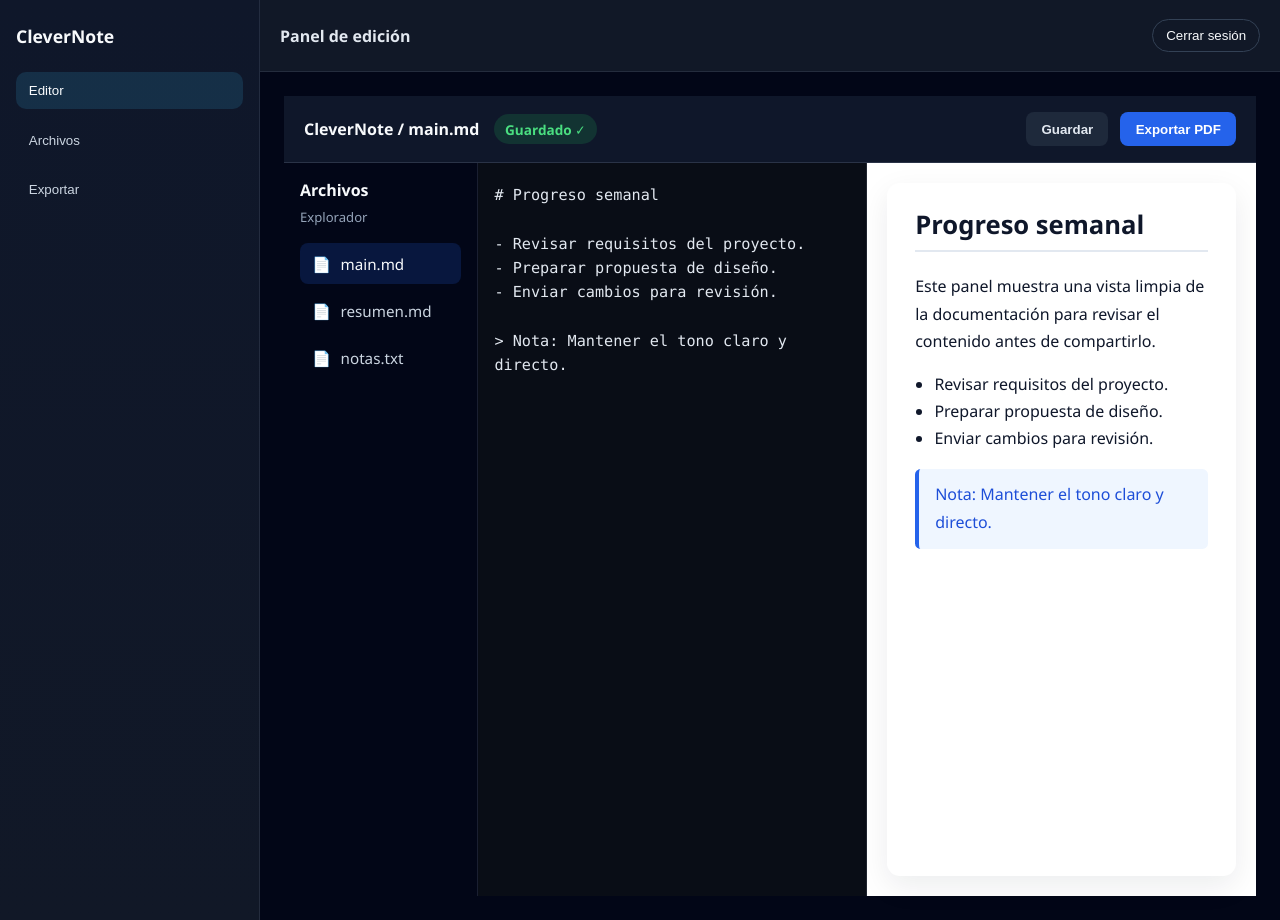
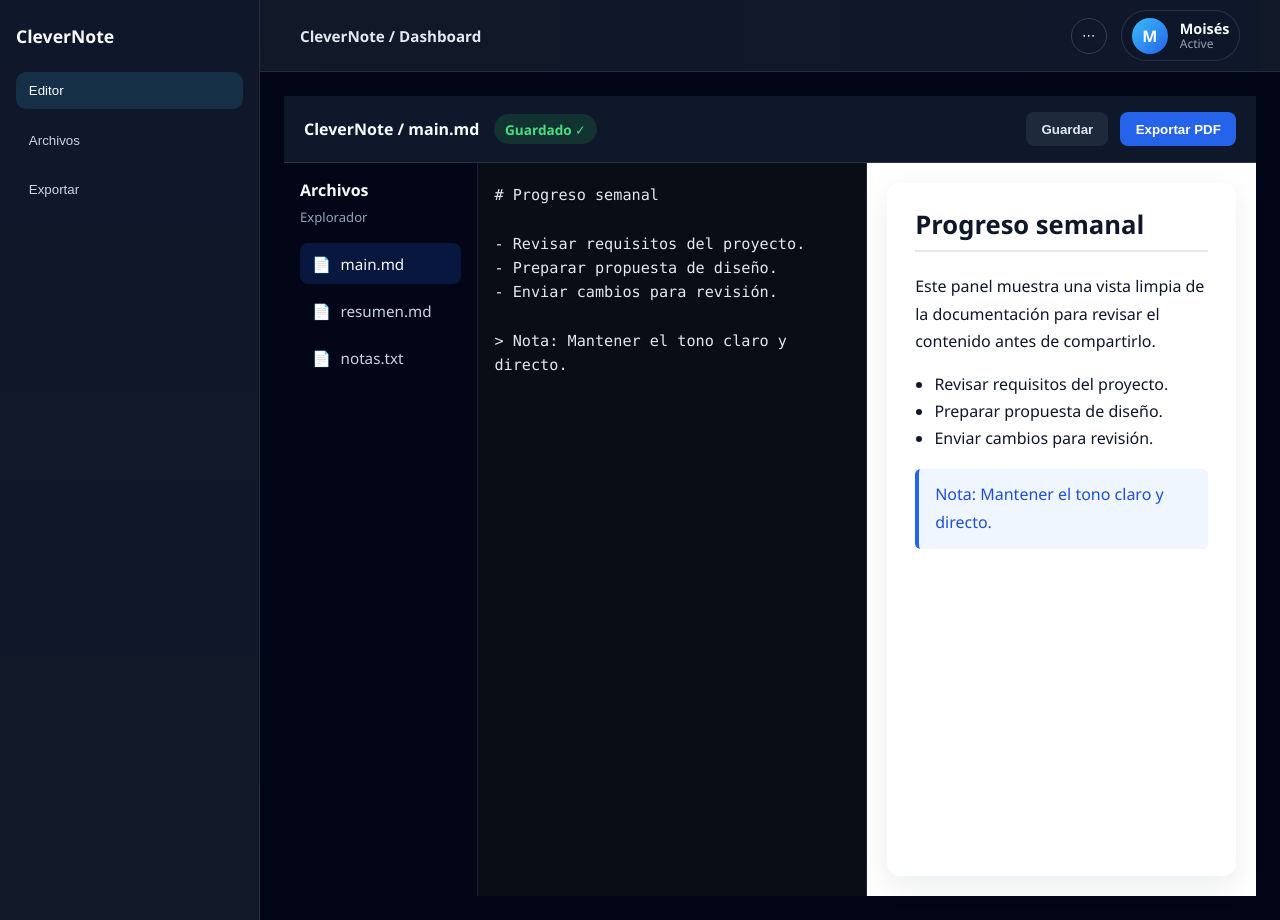
Before and after one commit to AkNdrow/PROYECTO-FINAL-PROGRAMACI-N-WEB, a React (Vite) app in the folder frontend/: page / in a window 1280 px wide. Both pictures are taken after typing "name@example.com", "Sample123" into the empty fields and a click on the button "Iniciar Sesión". Built offline with nearby package versions, Linux system fonts and the light colour scheme; the HTML template or start-up script is replaced by a standard one.

Commit message:
implementacion del  componente Navbar con barra superior e informacion de usuario

```diff
--- a/frontend/src/components/DashboardLayout.jsx
+++ b/frontend/src/components/DashboardLayout.jsx
@@ -1,5 +1,6 @@
 import React from 'react';
 import './DashboardLayout.css';
+import Navbar from './Navbar';
 
 export default function DashboardLayout({ children, onLogout }) {
   return (
@@ -20,12 +21,7 @@ export default function DashboardLayout({ children, onLogout }) {
       </aside>
 
       <header className="navbar-container">
-        <span className="navbar-title">Panel de edición</span>
-        {onLogout ? (
-          <button type="button" className="navbar-action" onClick={onLogout}>
-            Cerrar sesión
-          </button>
-        ) : null}
+        <Navbar userName="Moisés" title="CleverNote / Dashboard" />
       </header>
 
       <main className="content-container">{children}</main>
--- /dev/null
+++ b/frontend/src/components/Navbar.css
@@ -0,0 +1,75 @@
+.navbar-shell {
+  width: 100%;
+  height: 100%;
+  display: flex;
+  align-items: center;
+  justify-content: space-between;
+  padding: 0 1.25rem;
+  background: linear-gradient(90deg, #111827 0%, #0f172a 100%);
+  color: #f8fafc;
+}
+
+.navbar-breadcrumbs {
+  display: flex;
+  align-items: center;
+  gap: 0.5rem;
+}
+
+.navbar-title {
+  font-size: 0.95rem;
+  font-weight: 600;
+  color: #e2e8f0;
+}
+
+.navbar-actions {
+  display: flex;
+  align-items: center;
+  gap: 0.9rem;
+}
+
+.navbar-quick-action {
+  border: 1px solid #334155;
+  background: transparent;
+  color: #f8fafc;
+  border-radius: 999px;
+  width: 36px;
+  height: 36px;
+  cursor: pointer;
+}
+
+.navbar-profile {
+  display: flex;
+  align-items: center;
+  gap: 0.75rem;
+  padding: 0.4rem 0.6rem;
+  border: 1px solid rgba(148, 163, 184, 0.2);
+  border-radius: 999px;
+  background: rgba(15, 23, 42, 0.7);
+}
+
+.profile-avatar {
+  width: 36px;
+  height: 36px;
+  border-radius: 50%;
+  display: grid;
+  place-items: center;
+  font-weight: 700;
+  color: #f8fafc;
+  background: linear-gradient(135deg, #38bdf8, #2563eb);
+}
+
+.profile-info {
+  display: flex;
+  flex-direction: column;
+  line-height: 1.1;
+}
+
+.profile-name {
+  font-size: 0.9rem;
+  font-weight: 600;
+}
+
+.profile-role {
+  font-size: 0.75rem;
+  color: #94a3b8;
+}
--- /dev/null
+++ b/frontend/src/components/Navbar.jsx
@@ -0,0 +1,28 @@
+import React from 'react';
+import './Navbar.css';
+
+export default function Navbar({ userName = 'Usuario', title = 'CleverNote / Dashboard' }) {
+  return (
+    <div className="navbar-shell">
+      <div className="navbar-breadcrumbs">
+        <span className="navbar-title">{title}</span>
+      </div>
+
+      <div className="navbar-actions">
+        <button type="button" className="navbar-quick-action">
+          ⋯
+        </button>
+
+        <div className="navbar-profile">
+          <div className="profile-avatar" aria-label="avatar de usuario">
+            {userName.charAt(0).toUpperCase()}
+          </div>
+          <div className="profile-info">
+            <span className="profile-name">{userName}</span>
+            <span className="profile-role">Active</span>
+          </div>
+        </div>
+      </div>
+    </div>
+  );
+}
```
Also changed, not shown: 5 other files (tests, documents, lock files or other folders).
